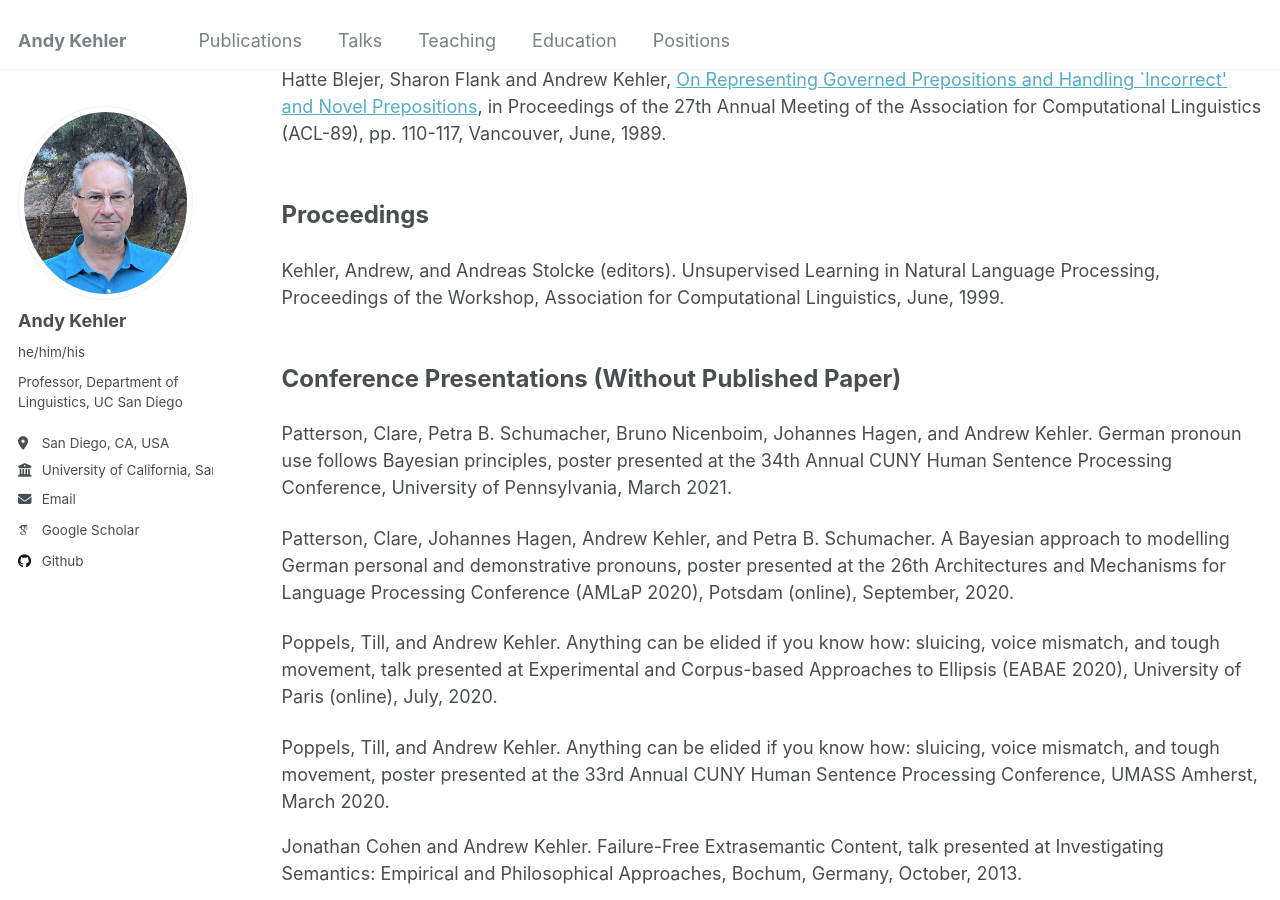
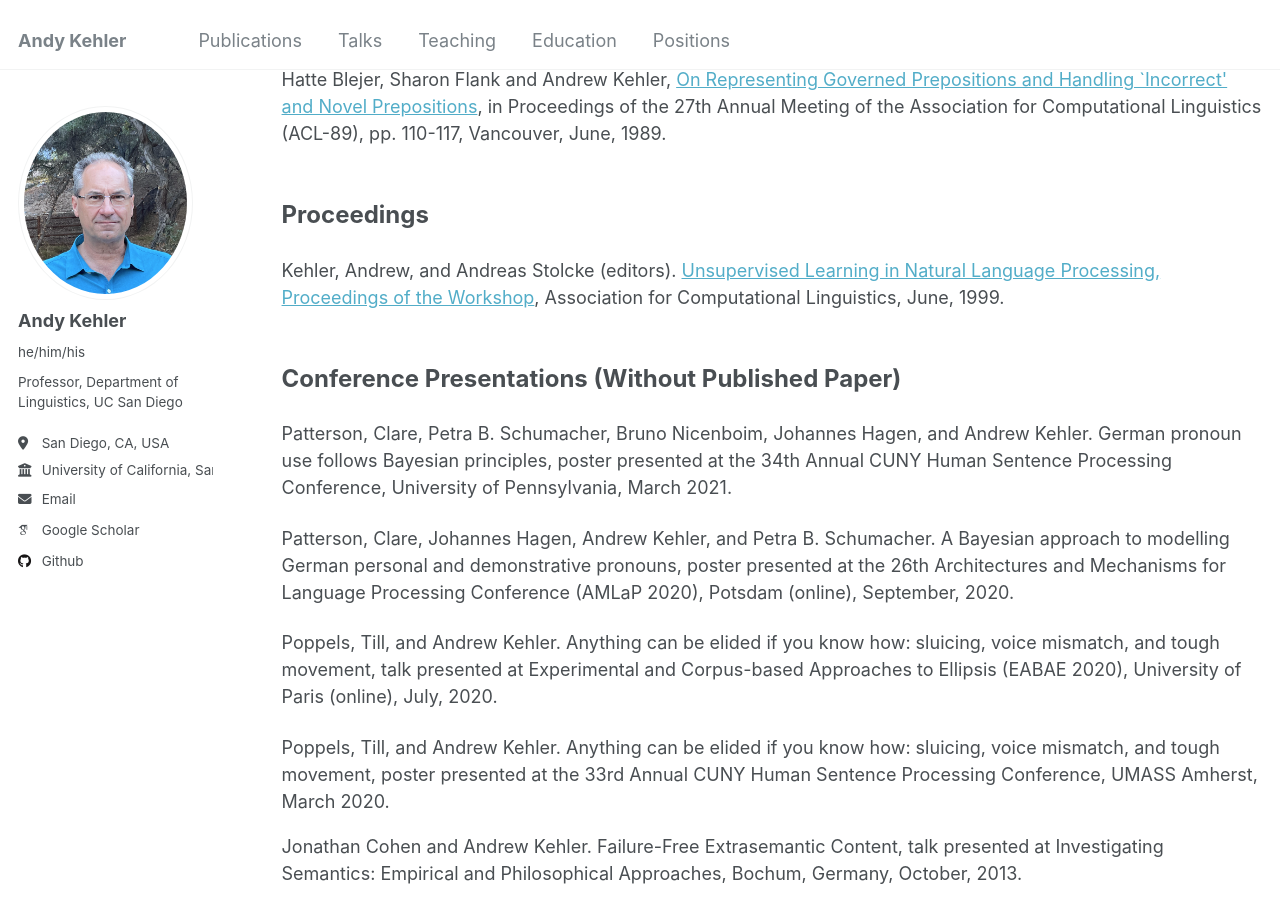
Before and after one commit to akehler/akehler.github.io, a Jekyll site: the page built from _pages/publications.html, in a window 1280 px wide and 900 px high, scrolled down 6878 px. Built offline with Jekyll 4.4.1, drawn with Linux system fonts in a browser that asks for light colours; some web fonts are replaced; part of the change alters nothing that is shown.

```diff
--- a/_pages/publications.html
+++ b/_pages/publications.html
@@ -530,8 +530,8 @@ June, 1989.
 <p><br>
          <strong><font size="5">Proceedings</font></strong></p>
 
-Kehler, Andrew, and Andreas Stolcke (editors).  Unsupervised Learning in
-Natural Language Processing, Proceedings of the Workshop, Association for Computational Linguistics, June, 1999.
+Kehler, Andrew, and Andreas Stolcke (editors).  <a href+"https://aclanthology.org/W99-0900.pdf">Unsupervised Learning in
+Natural Language Processing, Proceedings of the Workshop</a>, Association for Computational Linguistics, June, 1999.
 <p>
 
 
```
